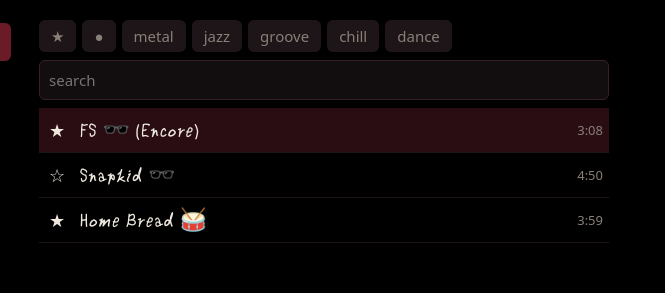
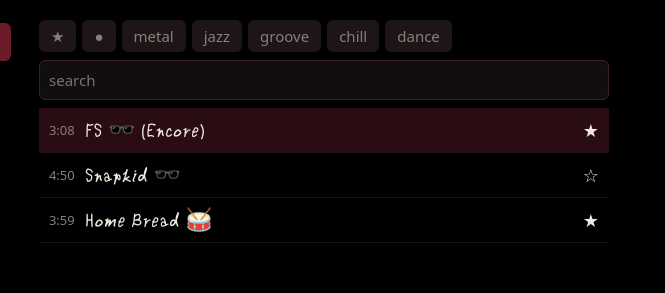
Before and after one commit to godDLL/zxterm, a plain HTML site: page docs/index.html in a window 1280 px wide. Shown: the top 293 px of the page, 615-1280 px from the left. Drawn offline with Linux system fonts and the light colour scheme.

Commit message:
Update index.html

```diff
--- a/docs/index.html
+++ b/docs/index.html
@@ -35,7 +35,7 @@ input[type=range]{flex:1;accent-color:var(--blood);min-width:0}
 #q{width:100%;font:inherit;background:#120d0f;color:var(--ink);border:1px solid #3a2026;border-radius:6px;padding:9px}
 ol{list-style:none;padding:0;margin:8px 0 40px}
 li{display:flex;align-items:center;gap:10px;padding:8px 6px;border-bottom:1px solid #1c1416;cursor:pointer}
-li.on{background:#2a0d13}li .star{background:none;padding:2px 4px;font-size:18px}li span.t{margin-left:auto}li span:first-of-type{font:22px 'Matador',Georgia,serif;overflow-wrap:anywhere}
+li.on{background:#2a0d13}li .star{background:none;padding:2px 4px;font-size:18px}li span.t{min-width:4ch;text-align:right;font-variant-numeric:tabular-nums}li span.n{flex:1;min-width:0;font:22px 'Matador',Georgia,serif;overflow-wrap:anywhere}
 @media (min-width:900px){
   main{max-width:1200px;height:100vh;display:grid;grid-template-columns:minmax(0,1fr) minmax(0,1fr);gap:28px}
   #player{overflow:auto}
@@ -290,12 +290,12 @@ function list() {
     if (q && !t.t.toLowerCase().includes(q)) continue;
     const li = document.createElement('li'), a = document.createElement('span'), b = document.createElement('span');
     li.dataset.id = t.id;
-    a.textContent = t.t; b.textContent = t.s ? fmt(t.s) : ''; b.className = 't';
+    a.textContent = t.t; a.className = 'n'; b.textContent = t.s ? fmt(t.s) : ''; b.className = 't';
     const star = document.createElement('button');
     star.className = 'star'; star.textContent = starred(t) ? '★' : '☆';
     star.setAttribute('aria-label', 'favourite'); star.setAttribute('aria-pressed', starred(t));
     star.onclick = e => { e.stopPropagation(); toggleStar(t); };
-    li.append(star, a, b);
+    li.append(b, a, star);
     li.classList.toggle('on', t === cur);
     li.onclick = () => { cur = t; fails = 0; unlock(); load(true); };
     ol.append(li);
```
